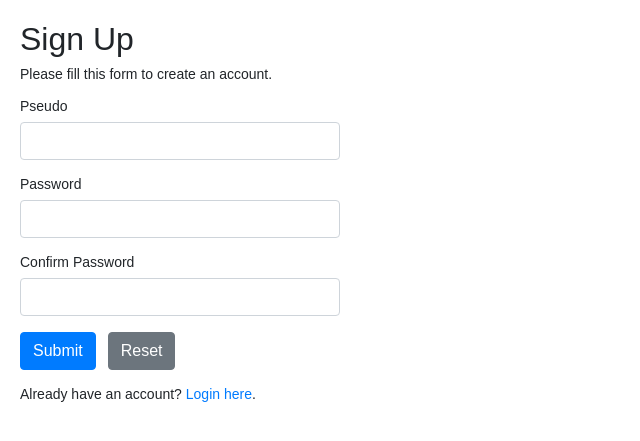
After one commit to AgatheTheCode/SAE_203, a PHP site: page /connexion.php in a window 1280 px wide. The commit adds this page. Shown: the top 441 px of the page, without its empty margins (0-640 px from the left). Run offline with PHP 8.4, Linux system fonts and the light colour scheme.

Commit message:
add_connexion

```diff
--- /dev/null
+++ b/connexion.php
@@ -0,0 +1,135 @@
+<?php
+// Include config file
+require_once('include/config.php');
+$pdo = connexion();
+
+// Define variables and initialize with empty values
+$username = $password = $confirm_password = "";
+$username_err = $password_err = $confirm_password_err = "";
+
+// Processing form data when form is submitted
+if($_SERVER["REQUEST_METHOD"] == "POST"){
+
+    // Validate username
+    if(empty(trim($_POST["pseudo_client"]))){
+        $username_err = "Entrez un pseudo.";
+    } elseif(!preg_match('/^[a-zA-Z0-9_]+$/', trim($_POST["pseudo_client"]))){
+        $username_err = "Un nom d'utilisateur ne peut-être composer que de lettres, chiffres et underscores";
+    } else{
+        // Prepare a select statement
+        $sql = "SELECT id_client FROM client WHERE pseudo_client = :pseudo_client";
+
+        if($stmt = $pdo->prepare($sql)){
+            // Bind variables to the prepared statement as parameters
+            $stmt->bindParam(":pseudo_client", $param_username, PDO::PARAM_STR);
+
+            // Set parameters
+            $param_username = trim($_POST["pseudo_client"]);
+
+            // Attempt to execute the prepared statement
+            if($stmt->execute()){
+                if($stmt->rowCount() == 1){
+                    $username_err = "Ce pseudo est déjà utilisé.";
+                } else{
+                    $username = trim($_POST["pseudo_client"]);
+                }
+            } else{
+                echo "Oops! Promis c'est pas de ma faute !.";
+            }
+
+            // Close statement
+            unset($stmt);
+        }
+    }
+
+    // Validate password
+    if(empty(trim($_POST["mdp_client"]))){
+        $password_err = "Entrez votre mot de passe.";
+    } elseif(strlen(trim($_POST["mdp_client"])) < 6){
+        $password_err = "Le mot de passe doit faire 6 charactères.";
+    } else{
+        $password = trim($_POST["mdp_client"]);
+    }
+
+    // Validate confirm password
+    if(empty(trim($_POST["confirm_mdp_client"]))){
+        $confirm_password_err = "Veuillez confirmer votre mot de passe.";
+    } else{
+        $confirm_password = trim($_POST["confirm_mdp_client"]);
+        if(empty($password_err) && ($password != $confirm_password)){
+            $confirm_password_err = "Les mots de passes ne correspondent pas.";
+    }
+
+    // Check input errors before inserting in database
+    if(empty($username_err) && empty($password_err) && empty($confirm_password_err)){
+
+        // Prepare an insert statement
+        $sql = "INSERT INTO client (pseudo_client, mdp_client) VALUES (:pseudo_client, :mdp_client)";
+
+        if($stmt = $pdo->prepare($sql)){
+            // Bind variables to the prepared statement as parameters
+            $stmt->bindParam(":pseudo_client", $param_username, PDO::PARAM_STR);
+            $stmt->bindParam(":mdp_client", $param_password, PDO::PARAM_STR);
+
+            // Set parameters
+            $param_username = $username;
+            $param_password = password_hash($mdp_client, PASSWORD_DEFAULT); // Creates a password hash
+
+            // Attempt to execute the prepared statement
+            if($stmt->execute()){
+                // Redirect to login page
+                header("location: login.php");
+            } else{
+                echo "Oops! Something went wrong. Please try again later.";
+            }
+
+            // Close statement
+            unset($stmt);
+        }
+    }
+
+    // Close connection
+    unset($pdo);
+}}
+?>
+
+<!DOCTYPE html>
+<html lang="en">
+<head>
+    <meta charset="UTF-8">
+    <title>Sign Up</title>
+    <link rel="stylesheet" href="https://stackpath.bootstrapcdn.com/bootstrap/4.5.2/css/bootstrap.min.css">
+    <style>
+        body{ font: 14px sans-serif; }
+        .wrapper{ width: 360px; padding: 20px; }
+    </style>
+</head>
+<body>
+    <div class="wrapper">
+        <h2>Sign Up</h2>
+        <p>Please fill this form to create an account.</p>
+        <form action="<?php echo htmlspecialchars($_SERVER["PHP_SELF"]); ?>" method="post">
+            <div class="form-group">
+                <label>Pseudo</label>
+                <input type="text" name="pseudo_client" class="form-control <?php echo (!empty($username_err)) ? 'is-invalid' : ''; ?>" value="<?php echo $username; ?>">
+                <span class="invalid-feedback"><?php echo $username_err; ?></span>
+            </div>
+            <div class="form-group">
+                <label>Password</label>
+                <input type="password" name="mdp_client" class="form-control <?php echo (!empty($password_err)) ? 'is-invalid' : ''; ?>" value="<?php echo $password; ?>">
+                <span class="invalid-feedback"><?php echo $password_err; ?></span>
+            </div>
+            <div class="form-group">
+                <label>Confirm Password</label>
+                <input type="password" name="confirm_mdp_client" class="form-control <?php echo (!empty($confirm_password_err)) ? 'is-invalid' : ''; ?>" value="<?php echo $confirm_password; ?>">
+                <span class="invalid-feedback"><?php echo $confirm_password_err; ?></span>
+            </div>
+            <div class="form-group">
+                <input type="submit" class="btn btn-primary" value="Submit">
+                <input type="reset" class="btn btn-secondary ml-2" value="Reset">
+            </div>
+            <p>Already have an account? <a href="login.php">Login here</a>.</p>
+        </form>
+    </div>
+</body>
+</html>
```
Also changed, not shown: login.php (added, +130 -0 lines), welcome.php (added, +29 -0 lines), include/config.php (renamed from include/connexion.php), include/twig.php (line endings or trailing spaces).
